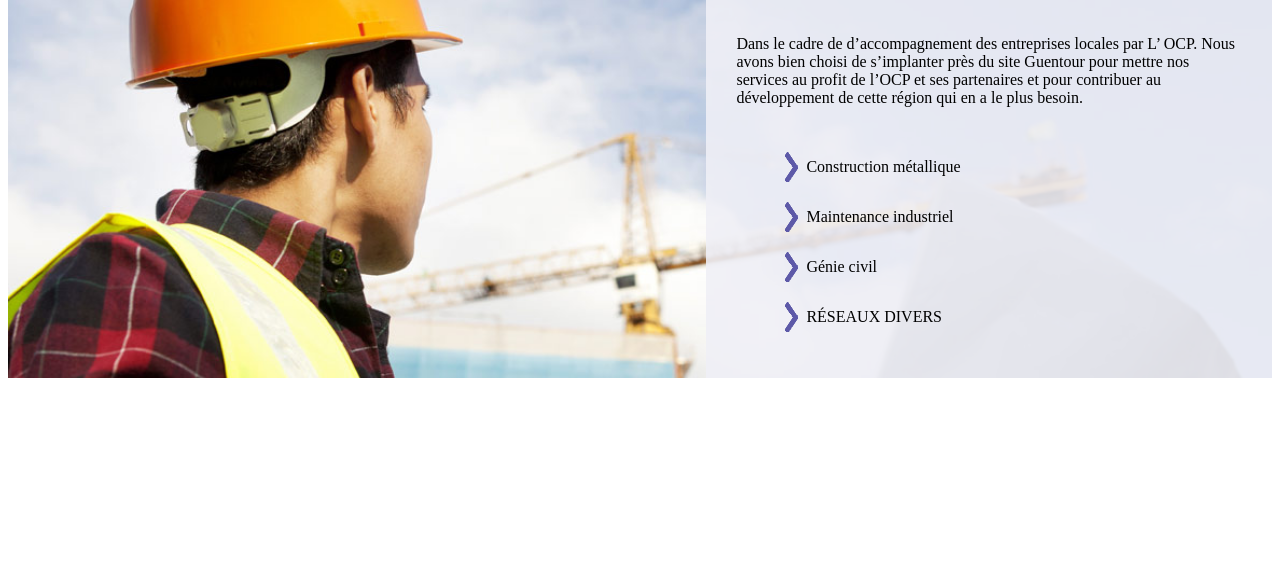
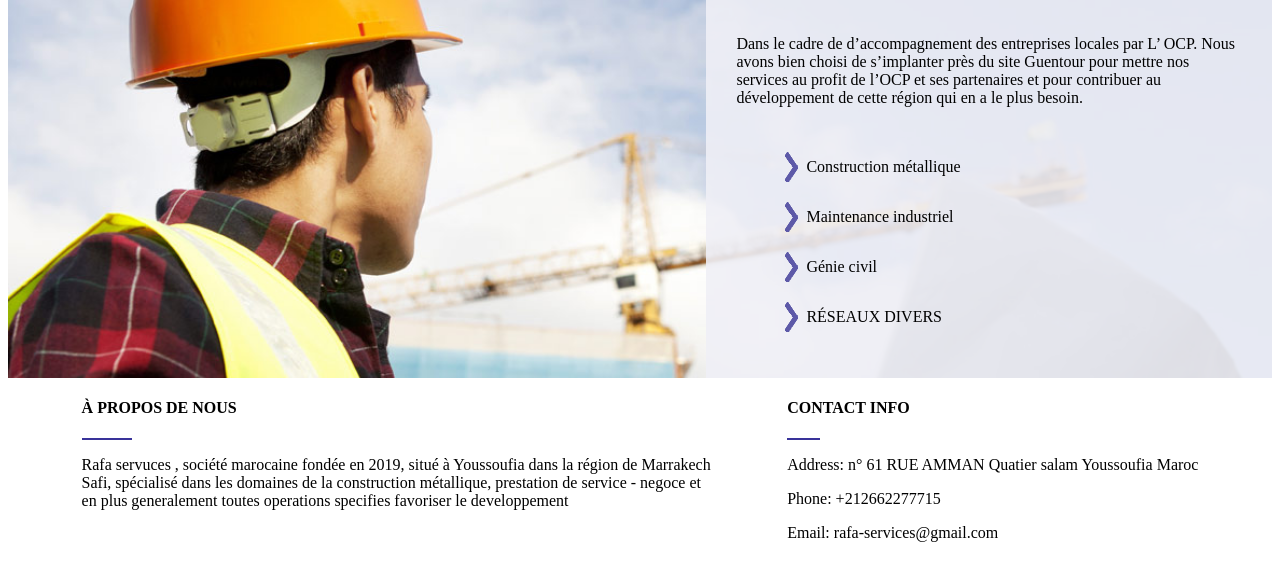
Before and after one commit to yocho1/Rafa_Services_SARL_Pro, a PHP site: page /service.html in a window 1280 px wide. Shown: the part 674-1240 px from the top of the page. Before the commit the page ends 1052 px from the top, so only its background shows below. Run offline with PHP 8.4, Linux system fonts and the light colour scheme.

Commit message:
1-footer

```diff
--- a/css/sevice.css
+++ b/css/sevice.css
@@ -53,3 +53,17 @@ li{
     align-items: center;
 }
 /* -----------------footer-------------------- */
+
+.footer{
+    display: flex;
+    justify-content: space-evenly;
+}
+
+.line-footer{
+    width: 8%;
+    height: 2px;
+    background-color: #39339a;
+}
+.footer__ap{
+    width: 50%;
+}
--- a/service.html
+++ b/service.html
@@ -72,6 +72,26 @@
     <!-- --------------------footer--------------------------- -->
 
 
+    <div class="footer">
+        <div class="footer__ap">
+            <h4>À PROPOS DE NOUS</h4>
+            <div class="line-footer"></div>
+            <P class="footer__ap__par">Rafa servuces , société marocaine fondée en 2019, situé  à Youssoufia
+                dans la région de Marrakech Safi, spécialisé dans
+                les domaines de la construction métallique,
+                prestation de service - negoce et en plus generalement
+                toutes operations specifies favoriser le developpement</P>
+        </div>
+        <div>
+            <h4>CONTACT INFO</h4>
+            <div class="line-footer"></div>
+            <p>Address:  n° 61 RUE AMMAN Quatier salam Youssoufia Maroc</p>
+            <p>Phone:  +212662277715 </p>
+            <p>Email:  rafa-services@gmail.com</p>
+        </div>
+    </div>
+
+
 
 </body>
 </html>
```
